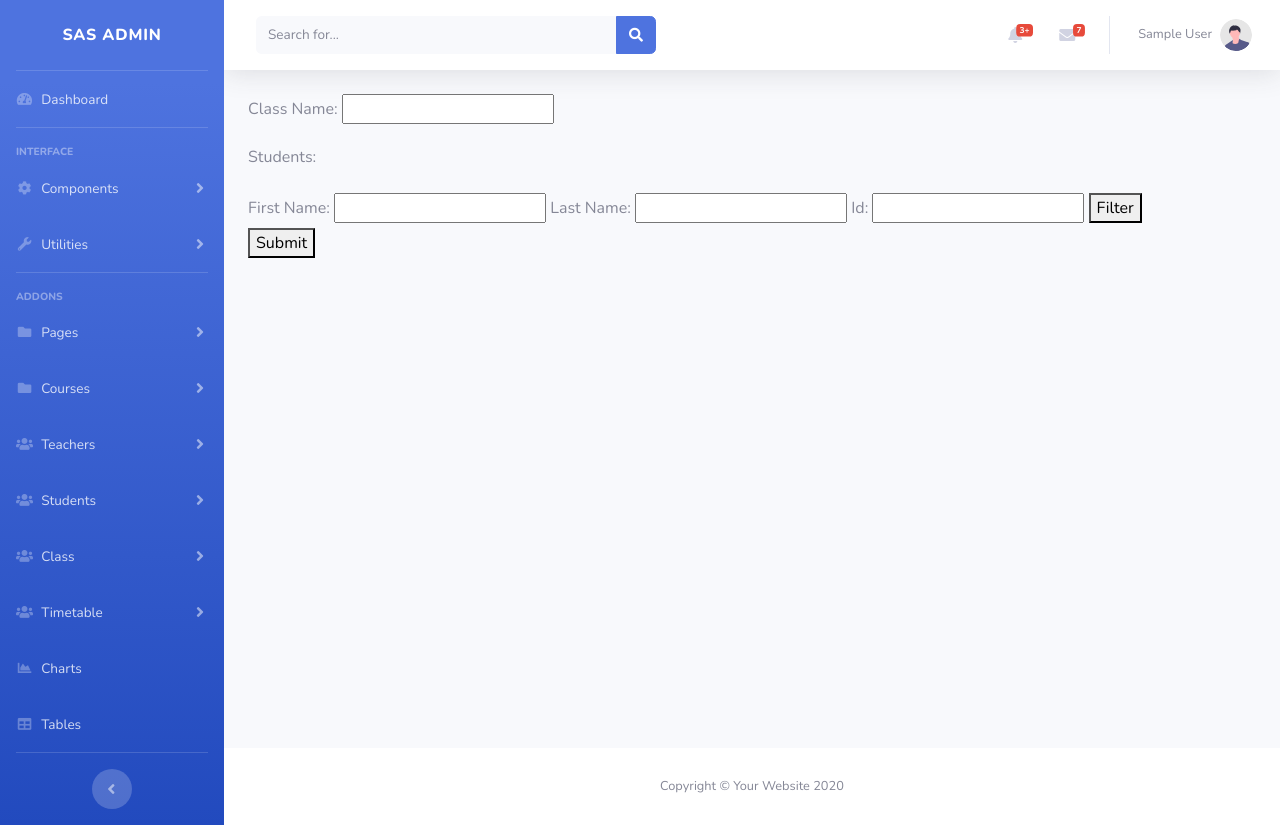
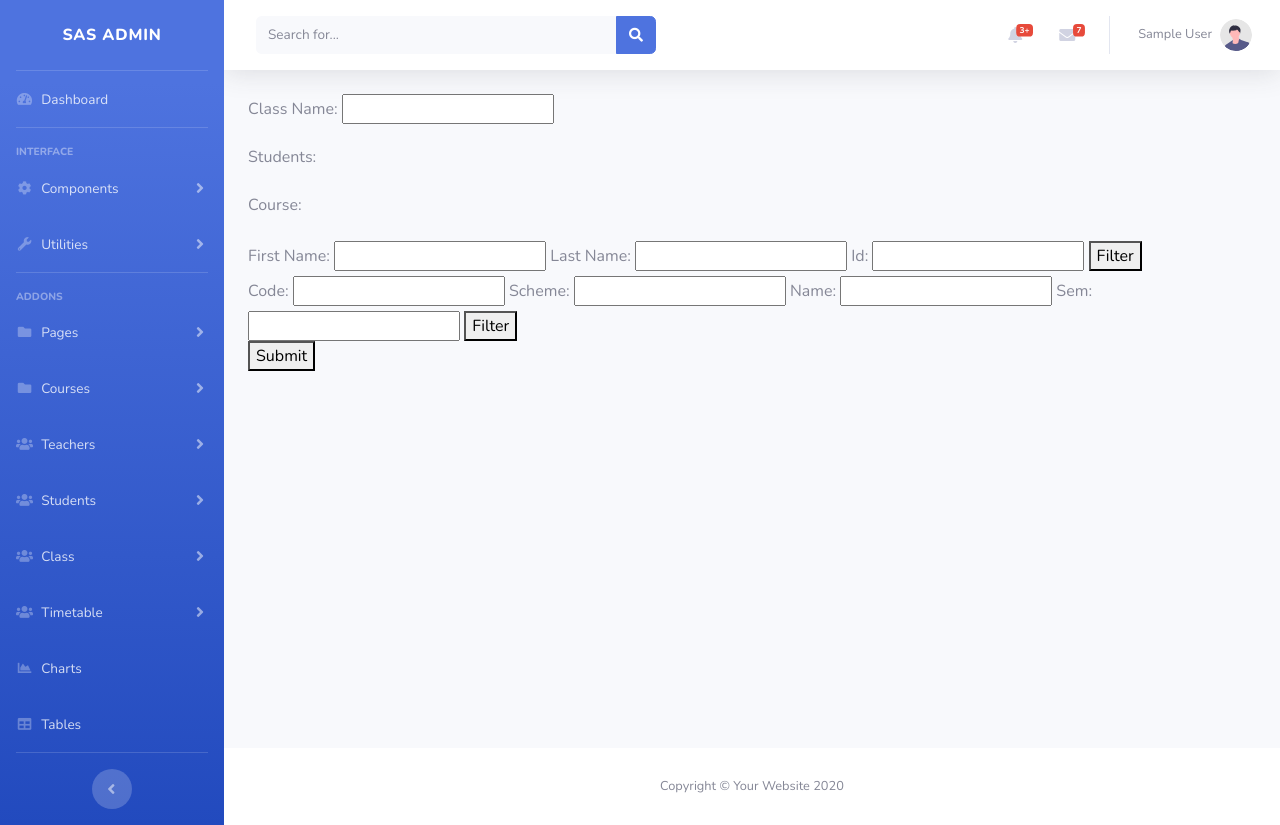
Before and after one commit to Hrishikesh-Panigrahi/sas, a Django app: page /class/ in a window 1280 px wide. Run offline with Django 4.2, Linux system fonts and the light colour scheme; the visitor is signed in with stand-in values (Sample User, id 1); data comes from the database, SQL or seed files in the repository; data that the repository does not hold is empty; some libraries are stand-ins or nearby versions.

Commit message:
course assigning added

```diff
--- a/cls/filters.py
+++ b/cls/filters.py
@@ -1,6 +1,7 @@
 from dataclasses import fields
 from django import forms
 import django_filters
+from course.models import Course
 from student.models import student
 
 class StudentFilter(django_filters.FilterSet):
@@ -10,3 +11,12 @@ class StudentFilter(django_filters.FilterSet):
     class Meta:
         model = student
         fields = ['f_name', 'l_name', 'id']
+
+class CourseFilter(django_filters.FilterSet):
+    c_code = django_filters.CharFilter(field_name='code', label='Code', widget=forms.TextInput(attrs={'class': 'test', 'form':'filter-form'}))
+    c_scheme = django_filters.CharFilter(field_name='scheme', label='Scheme', widget=forms.TextInput(attrs={'class': 'test', 'form':'filter-form'}))
+    c_name= django_filters.CharFilter(field_name='name', label='Name', widget=forms.TextInput(attrs={'class': 'test', 'form':'filter-form'}))
+    c_sem= django_filters.CharFilter(field_name='sem', label='Sem', widget=forms.TextInput(attrs={'class': 'test', 'form':'filter-form'}))
+    class Meta:
+        model =Course
+        fields = ['c_code', 'c_scheme','c_name','c_sem']
--- a/cls/forms.py
+++ b/cls/forms.py
@@ -14,18 +14,21 @@ department_choices = [
         ('Mechanical Engineering', 'Mechanical Engineering'),
     ]
 
-
-Course_choices = [ (c.id, c.name) for c in Course.objects.all() ]
-
+#Course_choices = [ (c.id ,c.name) for c in Course.objects.all()]
 
 
 class ClassCreateForm(forms.Form):
     name = forms.CharField(label='Class Name')
+    #course= forms.ChoiceField(label='Course', choices=Course_choices)
+
+
 
     def __init__(self, *args, **kwargs):
         s = kwargs.pop('students', None)
+        co = kwargs.pop('course', None)
         super(ClassCreateForm, self).__init__(*args, **kwargs)
         self.fields['students'] = forms.ModelMultipleChoiceField(queryset=s,widget=forms.CheckboxSelectMultiple)
+        self.fields['course'] = forms.ModelMultipleChoiceField(queryset=co,widget=forms.CheckboxSelectMultiple)
 
 class ClassUpdateForm(forms.ModelForm):
 
--- a/cls/templates/cls/form.html
+++ b/cls/templates/cls/form.html
@@ -9,6 +9,10 @@
     {{ filter1.form }}
     <button type="submit" form="filter-form">Filter</button>
 </form>
+<form method="get" id="filter-form">
+    {{ cfilter.form }}
+    <button type="submit" form="filter-form">Filter</button>
+</form>
 
 <button type="submit" form="class-form">Submit</button>
 {% comment %} <form action="" method="get">
--- a/cls/views.py
+++ b/cls/views.py
@@ -1,7 +1,8 @@
 from django.shortcuts import redirect, render
 from django.http import HttpResponse
 
-from cls.filters import StudentFilter
+from cls.filters import StudentFilter,CourseFilter
+from course.models import Course
 from .forms import ClassCreateForm, ClassUpdateForm
 from .models import Class
 from student.models import student,AssignCourse
@@ -20,22 +21,31 @@ def index(request):
 def create(request):
     uDept = request.user.department
     s = student.objects.filter(user__department=uDept, cls=None)
+    co = Course.objects.filter(dept=uDept)
     filter = StudentFilter(request.GET, queryset=s)
-    form = ClassCreateForm(request.POST or None, students=s)
+    cfilter = CourseFilter(request.GET, queryset=co)
+    form = ClassCreateForm(request.POST or None, students=s,course=co)
     context = {
         'form': form,
-        'filter1': filter
+        'filter1': filter,
+        'cfilter': cfilter
+
     }
     if request.method == 'POST':
-        form = ClassCreateForm(request.POST, students=s)
+        form = ClassCreateForm(request.POST, students=s,course=co)
+        # print(request.POST)
         if form.is_valid():
             body = request.POST.dict()
             students = dict(request.POST)['students']
+            course=dict(request.POST)['course']
+            print(course)
             c = Class(class_name=body['name'], department=uDept)
+
             c.save()
             for obj in students:
                 s = student.objects.get(pk=obj)
                 s.cls = c
+                s.course.add(*course)
                 s.save()
     return render(request, 'cls/form.html', context)
 
```
